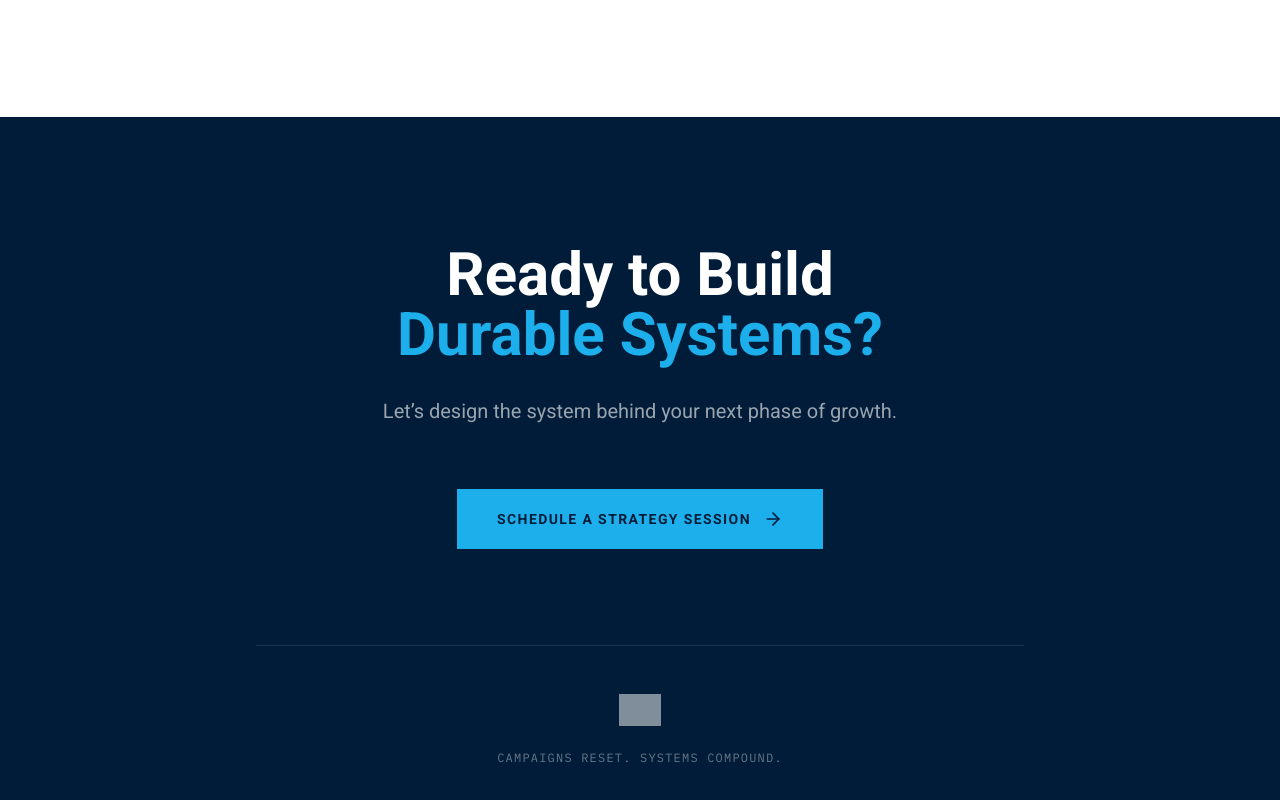
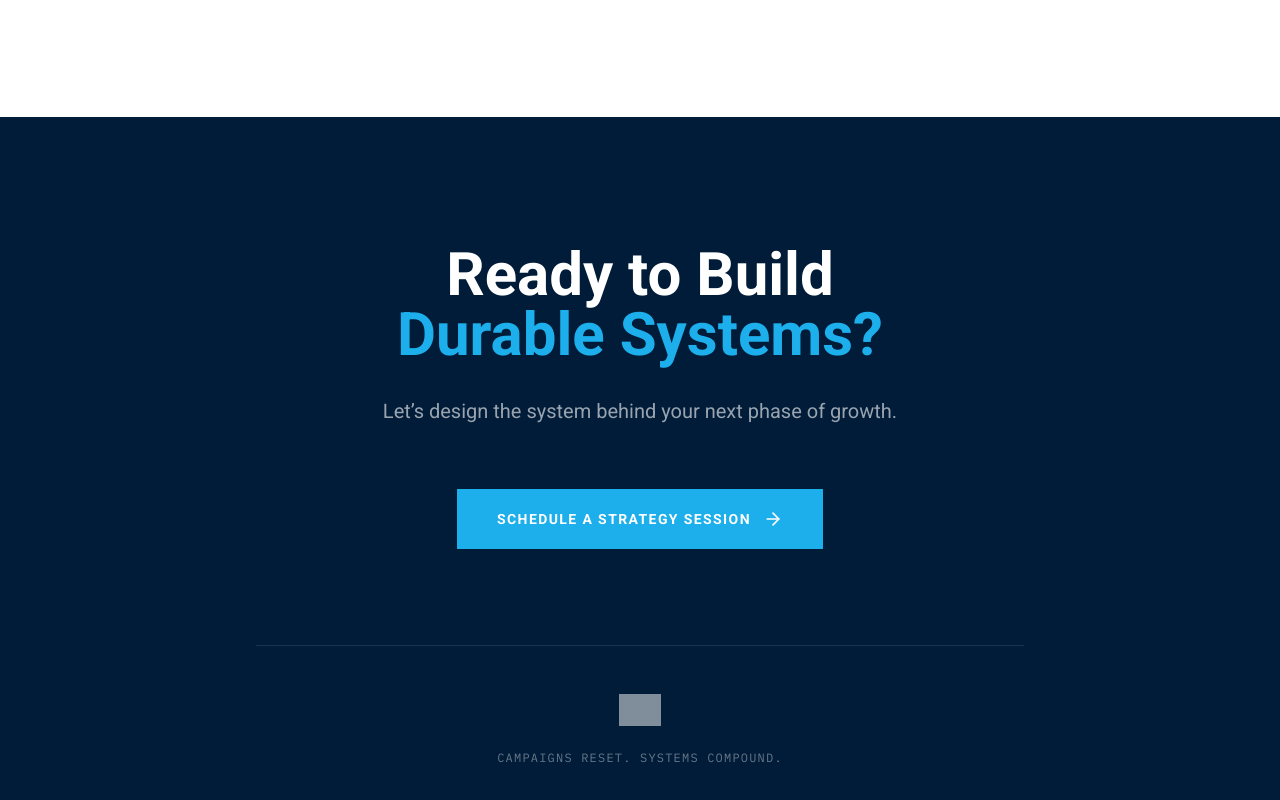
Before and after one commit to mantonySW/Case, a React (Vite) app: page / in a window 1280 px wide. Shown: the part 6058-6858 px from the top of the page. Built offline with nearby package versions, Linux system fonts and the light colour scheme; grey boxes are pictures that could not be loaded.

Commit message:
Updated FooterCTA.tsx

```diff
--- a/components/FooterCTA.tsx
+++ b/components/FooterCTA.tsx
@@ -56,7 +56,7 @@ const FooterCTA: React.FC = () => {
 
                 <a
                     href={LINKS.website}
-                    className="inline-flex items-center bg-accent text-primary font-bold py-5 px-10 rounded-none text-sm uppercase tracking-widest hover:bg-white hover:text-primary transition-colors"
+                    className="inline-flex items-center bg-accent text-white font-bold py-5 px-10 rounded-none text-sm uppercase tracking-widest hover:bg-white hover:text-primary transition-colors"
                 >
                     Schedule a Strategy Session <ArrowRight className="ml-3 w-5 h-5" />
                 </a>
```
